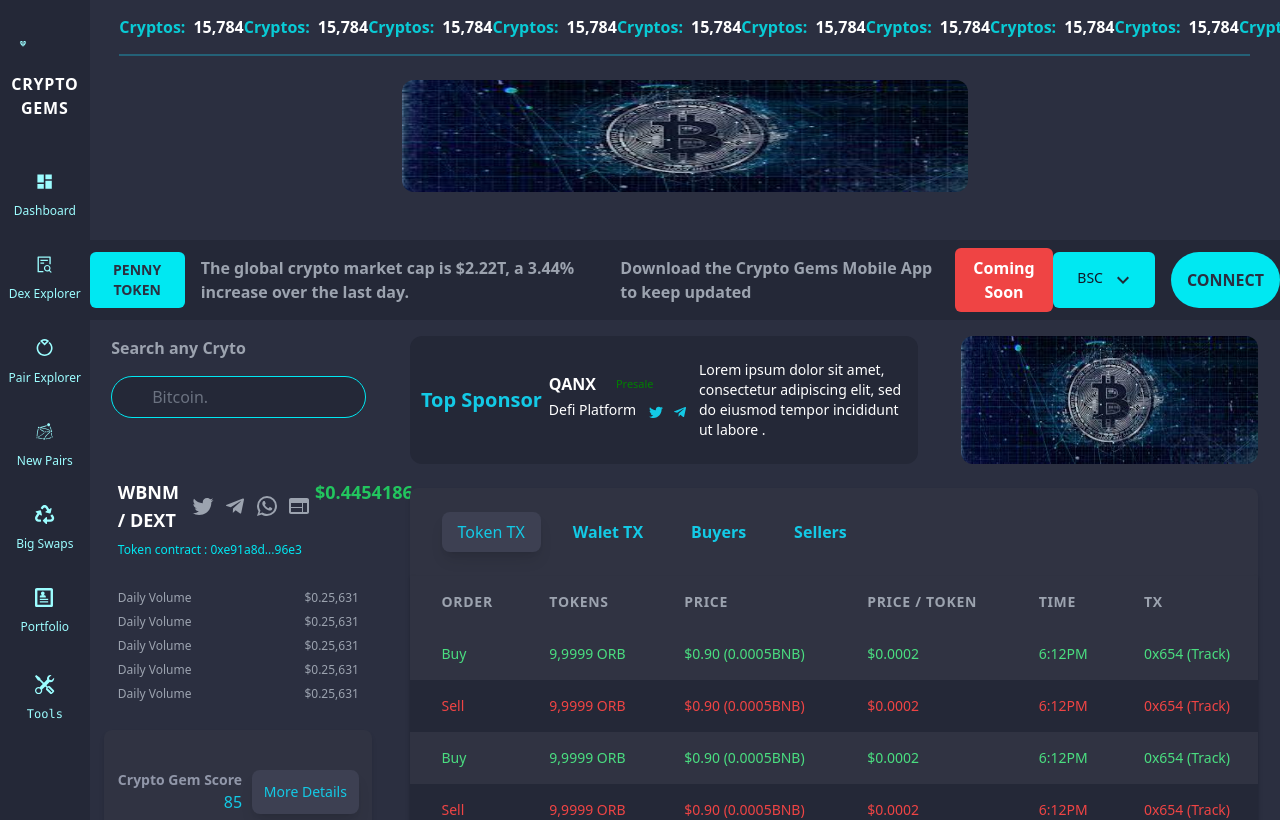
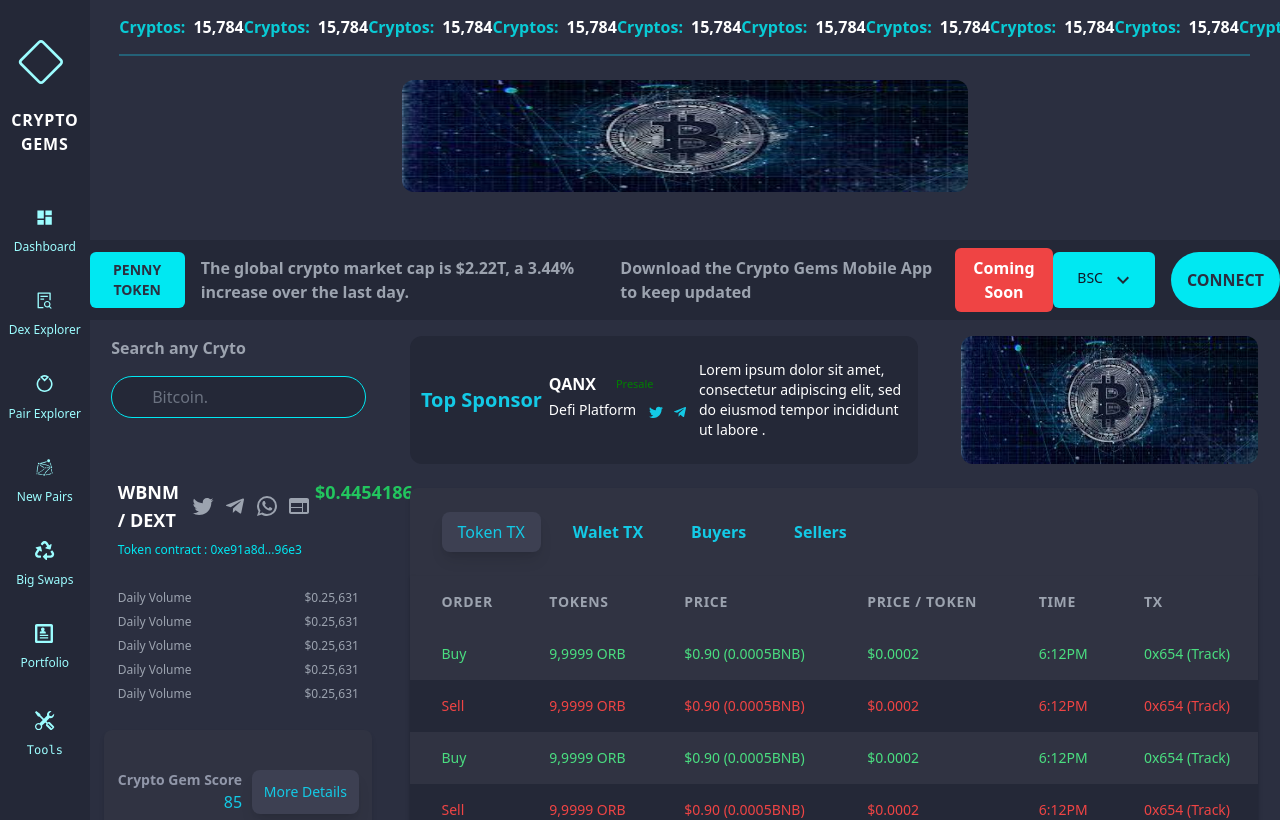
Before and after one commit to riz1-k/crypto-gem, a Next.js app: page / in a window 1280 px wide. Shown: the top 820 px of the page. Built offline with nearby package versions, Linux system fonts and the light colour scheme.

Commit message:
first commit

```diff
--- a/pages/index.js
+++ b/pages/index.js
@@ -16,7 +16,7 @@
 import { CgRing } from "react-icons/cg";
 import { FaRecycle } from "react-icons/fa";
 import { ImProfile } from "react-icons/im";
-import { BsTools } from "react-icons/bs";
+import { BsDiamond, BsTools } from "react-icons/bs";
 import { Menu,Tab , Transition} from "@headlessui/react";
 
 function Home() {
@@ -123,7 +123,7 @@
       <div className=" grid grid-cols-sideBar">
         <nav className="text-[#9CFDFF] bg-[#242837] flex flex-col items-center text ">
           <div className="flex flex-col pt-8 pb-4">
-            <Diamond className="text-6xl py-2 " />
+            <BsDiamond className="text-6xl py-2 " />
             <p className="uppercase font-bold py-4 text-center text-white tracking-wider ">
               {" "}
               Crypto <br /> Gems
```
